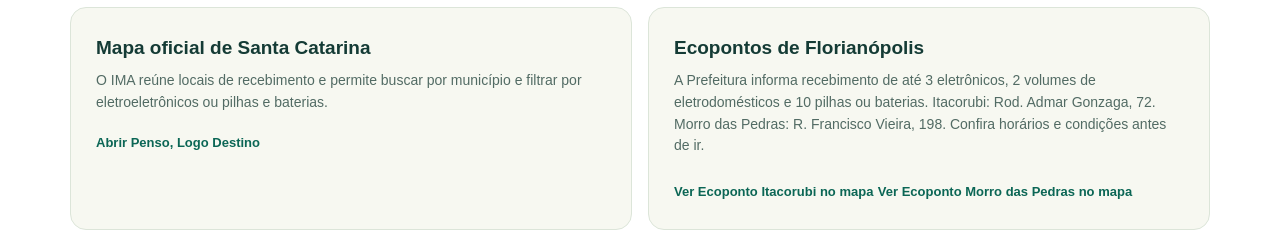
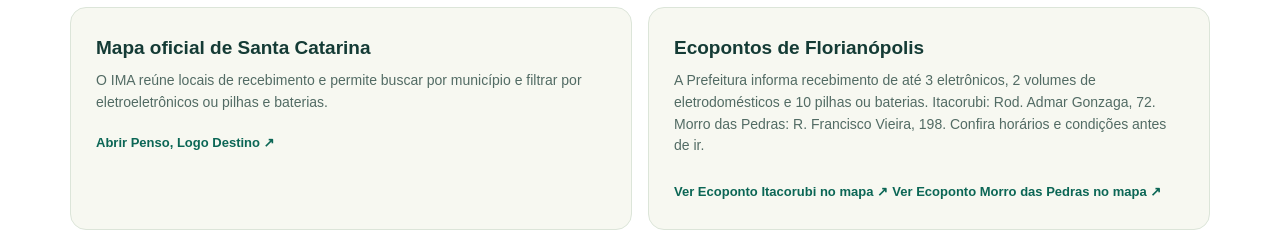
Before and after one commit to ivanirmannes/Reciclagem, a plain HTML site: page index.html in a window 1280 px wide. Shown: the part 1140-1390 px from the top of the page. Drawn offline with Linux system fonts and the light colour scheme.

Commit message:
Refinando

```diff
--- a/index.html
+++ b/index.html
@@ -97,7 +97,7 @@
                 e filtrar por eletroeletrônicos ou pilhas e baterias.
               </p>
               <a href="https://pld.ima.sc.gov.br/" target="_blank" rel="noopener noreferrer">
-                Abrir Penso, Logo Destino
+                Abrir Penso, Logo Destino ↗︎
               </a>
             </article>
             <article class="local-card">
@@ -112,13 +112,13 @@
                 href="https://www.google.com/maps/search/?api=1&amp;query=Ecoponto+Itacorubi+Rodovia+Admar+Gonzaga+72+Florianopolis"
                 target="_blank"
                 rel="noopener noreferrer"
-              >Ver Ecoponto Itacorubi no mapa</a>
+              >Ver Ecoponto Itacorubi no mapa ↗︎</a>
               <a
                 class="secondary-map-link"
                 href="https://www.google.com/maps/search/?api=1&amp;query=Ecoponto+Morro+das+Pedras+Rua+Francisco+Vieira+198+Florianopolis"
                 target="_blank"
                 rel="noopener noreferrer"
-              >Ver Ecoponto Morro das Pedras no mapa</a>
+              >Ver Ecoponto Morro das Pedras no mapa ↗︎</a>
             </article>
           </div>
           <p class="local-note">
```
